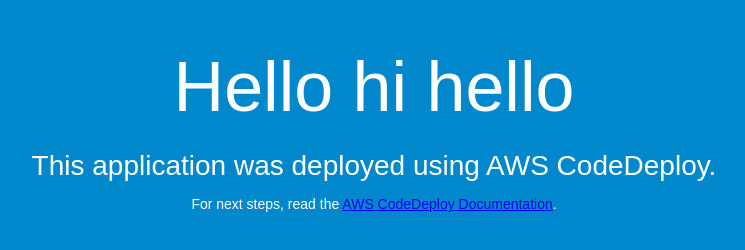
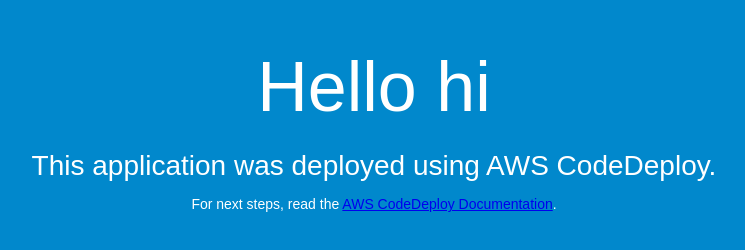
Before and after one commit to devmanvi/app1, a plain HTML site: page index.html in a window 1280 px wide. Shown: the whole page, without its empty margins (266-1011 px from the left). Drawn offline with Linux system fonts and the light colour scheme.

Commit message:
changes added

```diff
--- a/index.html
+++ b/index.html
@@ -26,7 +26,7 @@
 </head>
 <body>
   <div align="center">
-    <h1>Hello hi hello</h1>
+    <h1>Hello hi </h1>
     <h2>This application was deployed using AWS CodeDeploy.</h2>
     <p>For next steps, read the <a href="http://aws.amazon.com/documentation/codedeploy">AWS CodeDeploy Documentation</a>.</p>
   </div>
```
